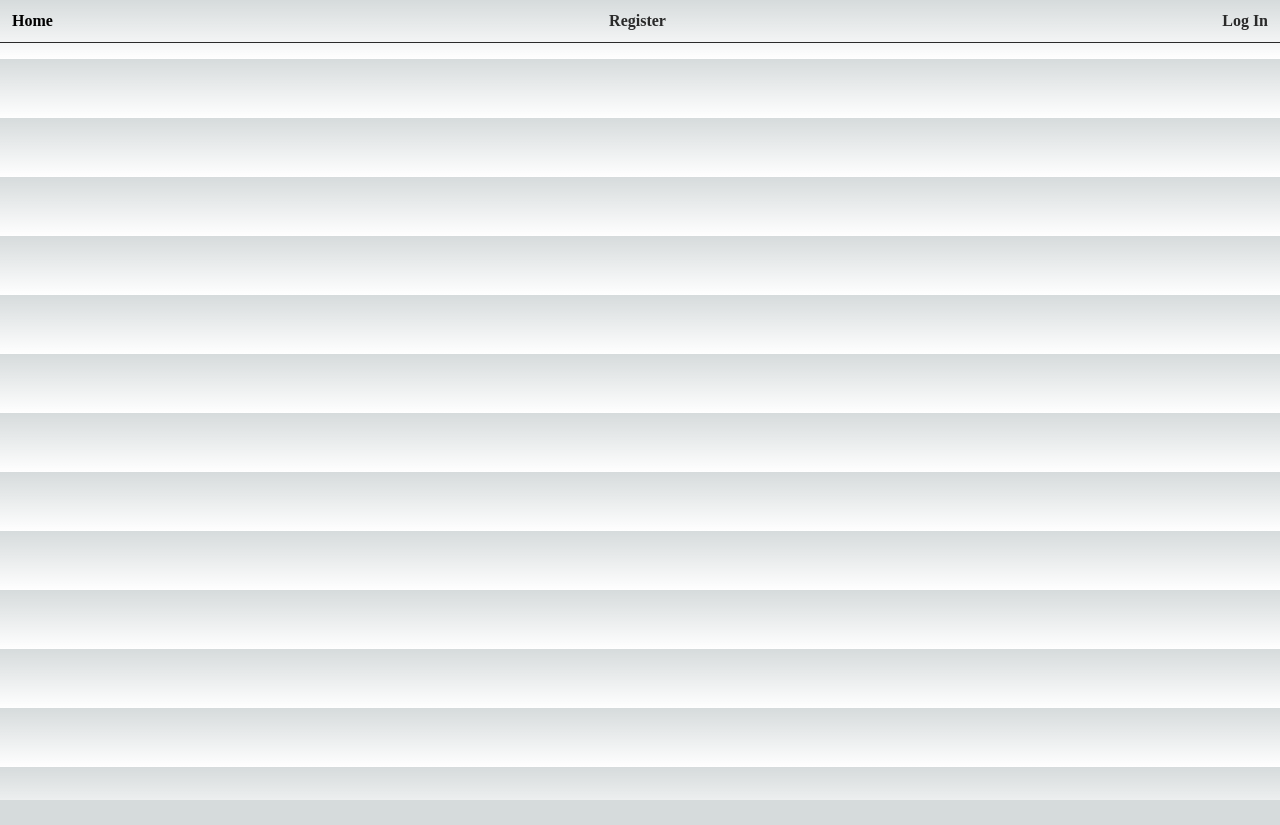
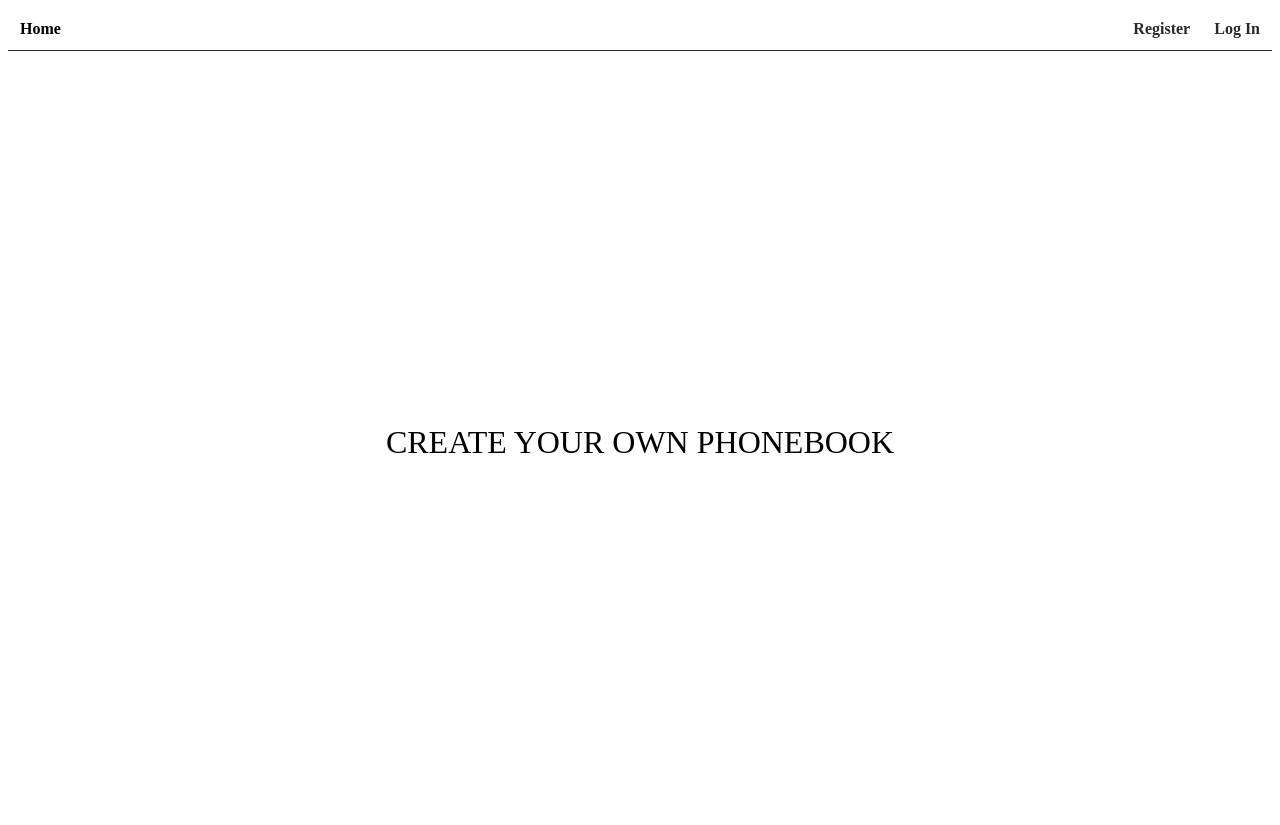
Before and after one commit to Stanislav2705/react-phonebook-next-ts, a Next.js app: page / in a window 1280 px wide. Before the commit the page ends 800 px from the top, so only its background shows below. Built offline with nearby package versions, Linux system fonts and the light colour scheme.

Commit message:
header component

```diff
--- a/src/components/AppBar/AppBar.styled.tsx
+++ b/src/components/AppBar/AppBar.styled.tsx
@@ -5,5 +5,5 @@ export const Header = styled.header`
   justify-content: space-between;
   align-items: center;
   margin-bottom: 16px;
-  border-bottom: 1px solid ${p => p.theme.colors.text};
+  border-bottom: 1px solid #2a2a2a;
 `;
--- a/src/components/AppBar/AppBar.tsx
+++ b/src/components/AppBar/AppBar.tsx
@@ -1,8 +1,9 @@
 import AuthNav from "../AuthNav/AuthNav";
 import Navigation from "../Navigation/Navigation";
 import { Header } from "./AppBar.styled";
+import { FC } from 'react';
 
-export default function AppBar() {
+const AppBar: FC = () => {
     return (
         <Header>
             <Navigation />
@@ -10,3 +11,5 @@ export default function AppBar() {
         </Header>
     )
 }
+
+export default AppBar
--- a/src/components/AuthNav/AuthNav.styled.tsx
+++ b/src/components/AuthNav/AuthNav.styled.tsx
@@ -5,10 +5,10 @@ export const NavLink = styled(Link)`
   display: inline-block;
   text-decoration: none;
   padding: 12px;
-  font-weight: ${p => p.theme.fontWeights.bold};
-  color: ${p => p.theme.colors.text};
+  font-weight: 700;
+  color: #2a2a2a;
 
   &.active {
-    color: ${p => p.theme.colors.primary};
+    color: #ffa500;
   }
 `;
--- a/src/components/AuthNav/AuthNav.tsx
+++ b/src/components/AuthNav/AuthNav.tsx
@@ -1,10 +1,13 @@
 import { NavLink } from "./AuthNav.styled";
+import { FC } from 'react';
 
-export default function AuthNav() {
+const AuthNav: FC = () => {
     return (
-      <>
-        <NavLink to='/register'>Register</NavLink>
-        <NavLink to='/login'>Log In</NavLink>
-      </>
+      <div>
+        <NavLink href='/register'>Register</NavLink>
+        <NavLink href='/login'>Log In</NavLink>
+      </div>
     )
-  }
+}
+
+export default AuthNav
--- /dev/null
+++ b/src/components/Home/Home.styled.tsx
@@ -0,0 +1,7 @@
+import styled from "@emotion/styled";
+
+export const Title = styled.h1`
+    font-weight: 500;
+    font-size: 32px;
+    text-align: center;
+`
--- /dev/null
+++ b/src/components/Home/Home.tsx
@@ -0,0 +1,23 @@
+import Box from "@/shared/Box/Box";
+import { Title } from "./Home.styled";
+import Layout from "../Layout/layout";
+import { FC } from 'react';
+
+const Home: FC = () => {
+    return (
+      <Layout>
+        <Box
+        display='flex'
+        alignItems='center'
+        justifyContent='center'
+        minHeight='calc(100vh - 50px)'
+        >
+            <Title>
+            CREATE YOUR OWN PHONEBOOK
+            </Title>
+        </Box>
+      </Layout>
+    )
+  }
+
+  export default Home
--- a/src/components/Layout/layout.tsx
+++ b/src/components/Layout/layout.tsx
@@ -1,11 +1,14 @@
-import React, { ReactNode } from 'react';
+import { FC, PropsWithChildren} from 'react';
 import AppBar from '../AppBar/AppBar';
 
 
-export default function Layout() {
+const Layout: FC<PropsWithChildren<unknown>> = ({children}) => {
     return (
-        <>
+        <div>
         <AppBar/>
-        </>
+        {children}
+        </div>
     )
 }
+
+export default Layout
--- a/src/components/Navigation/Navigation.styled.tsx
+++ b/src/components/Navigation/Navigation.styled.tsx
@@ -1,5 +1,6 @@
 import styled from '@emotion/styled';
 import Link from 'next/link';
+
 
 export const NavLink = styled(Link)`
   display: inline-block;
--- a/src/components/Navigation/Navigation.tsx
+++ b/src/components/Navigation/Navigation.tsx
@@ -1,9 +1,12 @@
 import { NavLink } from "./Navigation.styled";
+import { FC } from 'react';
 
-export default function Navigation() {
+const Navigation: FC = () => {
     return (
-      <>
-        <NavLink to='/'>Home</NavLink>
-      </>
+      <div>
+        <NavLink href='/'>Home</NavLink>
+      </div>
     )
-  }
+}
+
+export default Navigation
--- a/src/pages/_app.tsx
+++ b/src/pages/_app.tsx
@@ -1,14 +1,7 @@
-import Layout from '@/components/Layout/layout'
-import ThemeWrapper from '@/components/ThemeProvider/ThemeWrapper'
-import '@/styles/globals.css'
 import type { AppProps } from 'next/app'
 
 export default function App({ Component, pageProps }: AppProps) {
   return (
-    <ThemeWrapper>
-      <Layout>
-        <Component {...pageProps} />
-      </Layout>
-    </ThemeWrapper>
+    <Component {...pageProps} />
   )
 }
--- a/src/pages/index.tsx
+++ b/src/pages/index.tsx
@@ -1,17 +1,5 @@
-import Box from "@/shared/Box/Box";
-import { Title } from "./index.styled";
+import Home from "@/components/Home/Home";
 
-export default function Home() {
-  return (
-    <Box
-    display='flex'
-    alignItems='center'
-    justifyContent='center'
-    minHeight='calc(100vh - 50px)'
-    >
-      <Title>
-        CREATE YOUR OWN PHONEBOOK
-      </Title>
-    </Box>
-  )
+export default function HomePage() {
+  return <Home />
 }
```
Also changed, not shown: src/components/ThemeProvider/ThemeWrapper.tsx (+3 -6 lines).
